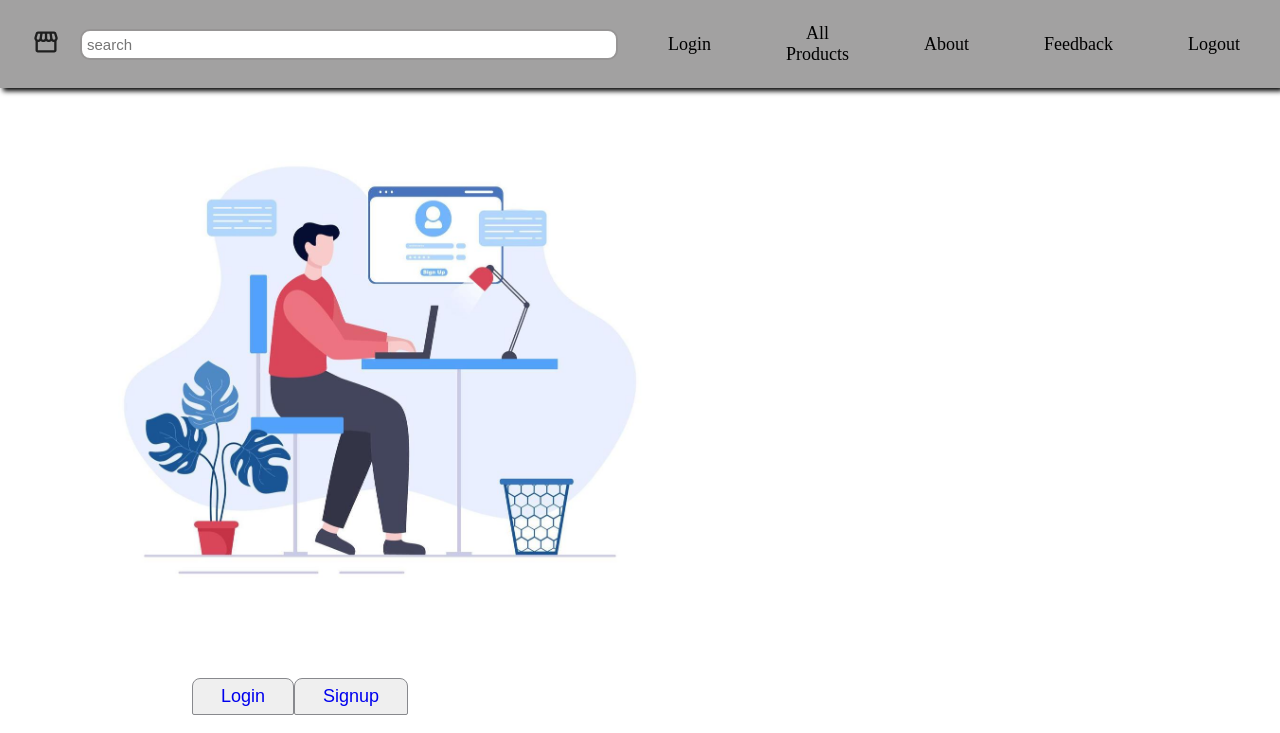
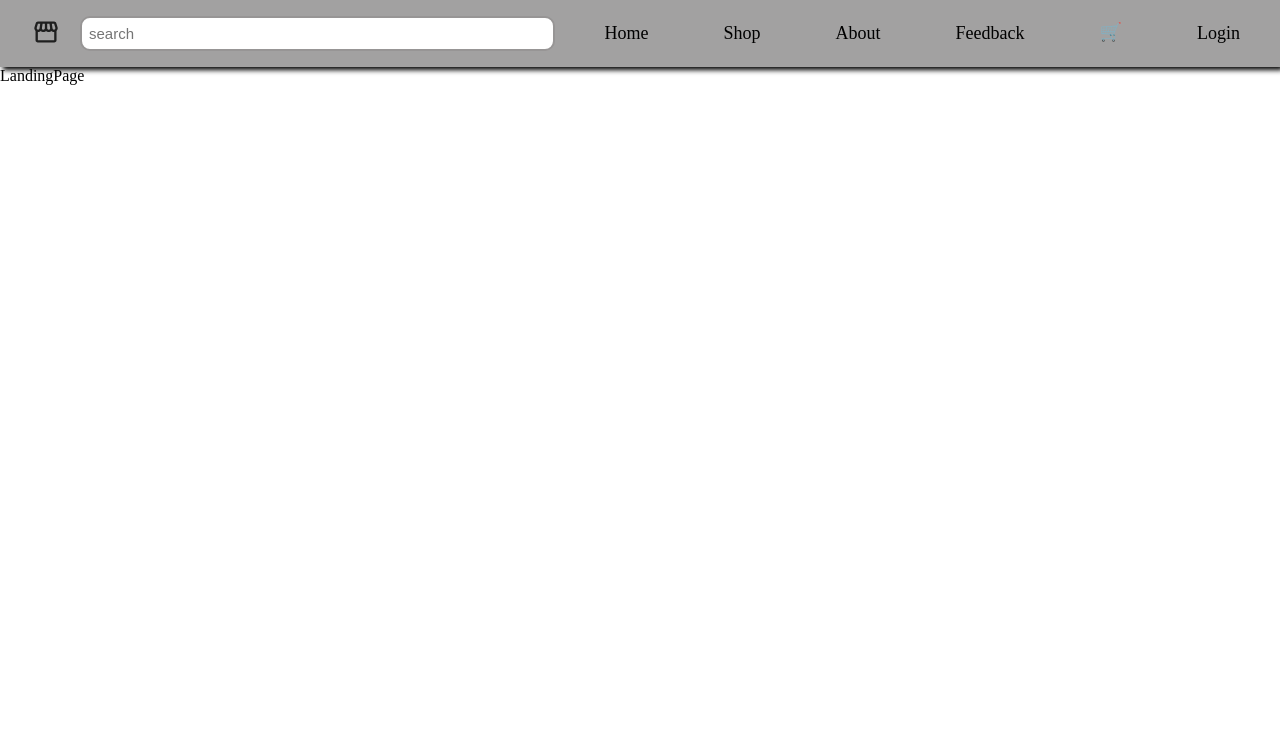
Before and after one commit to rajnandinitikkal/React_ProductListing_Project, a React (Create React App) app in the folder client/: page / in a window 1280 px wide. Shown: the top 733 px of the page. Built offline with nearby package versions, Linux system fonts and the light colour scheme.

Commit message:
website changes with new landing page

```diff
--- a/client/src/App.jsx
+++ b/client/src/App.jsx
@@ -1,5 +1,6 @@
 
 // import axios from "axios";
+import Home from "./view/LandingPage.jsx";
 import Navbar from "./component/Navbar/Navbar";
 import Login from "./view/login.jsx";
 import SignUp from "./view/Signup.jsx";
@@ -10,6 +11,7 @@ import About from "./view/About/About";
 import Feedback from "./view/FeedbackPage.jsx";
 import Footer from "./component/footer.jsx";
 import Logout from "./view/Logout.jsx";
+import Cart from "./view/AddToCart.jsx";
 
 function App() {
 
@@ -18,12 +20,14 @@ function App() {
       <Navbar />
       <Login />
       <SignUp />
+      <Home/>
       <Products />
       <ProductDetailPage />
       <About />
       <Feedback />
       <Footer />
       <Logout />
+      <Cart/>
     </>
   );
 }
--- a/client/src/Styles/Navbar.css
+++ b/client/src/Styles/Navbar.css
@@ -11,6 +11,10 @@ body{
     padding: 10px;
     position:relative;
 }
+
+#cart-button{
+    padding-top: 10px;
+}
 .logo{
     color: black;
     margin-left: 22px;
@@ -20,7 +24,7 @@ body{
 .search-bar{
     border: 2.5px solid rgb(151, 149, 149);
     width: 50%;
-    padding: 5px;
+    padding: 7px;
     border-radius: 10px;
     font-size: 15px;
     margin-right:20px;
@@ -70,6 +74,7 @@ body{
     border: none;
     border-radius: 6px;
 }
+
   @media screen and (max-width: 768px){
     .nav-links{
         position: fixed;
@@ -118,3 +123,39 @@ nav NavLink:first-child{
 /* .div1 NavLink{
    width: 100%;
 } */
+
+/* Position dropdown relative to Login */
+.nav-item.dropdown {
+  position: relative;
+}
+
+/* Dropdown hidden by default */
+.dropdown-menu {
+  display: none;
+  position: absolute;
+  top: 100%; /* appear below the Login link */
+  left: 0;
+  background: white;
+  border: 1px solid #ccc;
+  min-width: 120px;
+  box-shadow: 0 4px 8px rgba(0,0,0,0.1);
+  z-index: 1000;
+}
+
+/* Dropdown items */
+.dropdown-item {
+  display: block;
+  padding: 8px 12px;
+  color: #333;
+  text-decoration: none;
+  transition: background 0.2s;
+}
+
+.dropdown-item:hover {
+  background: #f0f0f0;
+}
+
+/* Show dropdown when hovering Login */
+.nav-item.dropdown:hover .dropdown-menu {
+  display: block;
+}
--- a/client/src/Styles/signup.css
+++ b/client/src/Styles/signup.css
@@ -5,9 +5,7 @@
     border:black ;
     border-radius: 2px solid gray;
     padding: 30px;
-    /* max-width: 500px; */
     display: flex;
-    /* flex-wrap: wrap; */
     justify-content:space-between;
     gap: 40px;
     font-size: 25px;
@@ -18,10 +16,9 @@
     width: 660px;
 }
 .box-item-a{
-    /* flex: 2; */
-    /* max-width: 500px; */
    margin-right: 180px;
    margin-top: 30px;
+   text-align: center;
 }
 .namecontainer{
     display: flex;
@@ -99,6 +96,11 @@ p{
         width: 100%;
      }
      .upperflextbutton{
-        padding: 0%;
+        position: relative;
+     }
+     .box-item-a{
+        margin-left: auto;
+        margin-right: auto;
+        text-align: center;
      }
 }
--- a/client/src/component/Navbar.jsx
+++ b/client/src/component/Navbar.jsx
@@ -51,10 +51,10 @@ function Navbar() {
           </button>
 
           <NavLink to="/" className="nav-item">
-            Login
+            Home
           </NavLink>
           <NavLink to="/products" className="nav-item">
-            All Products
+            Shop
           </NavLink>
           <NavLink to="/about" className="nav-item">
             About
@@ -62,10 +62,21 @@ function Navbar() {
           <NavLink to="/feedback" className="nav-item">
             Feedback
           </NavLink>
-          <NavLink to="/logout" className="nav-item">
+          {/* <NavLink to="/logout" className="nav-item">
             Logout
+          </NavLink> */}
+          <NavLink to="/cart" className="nav-item" id="cart-button">
+         🛒
+          </NavLink>
+           <NavLink to="/login" className="nav-item" id="loginhover">
+            Login
+          <div className="dropdown-menu">
+          <NavLink to="/register" className="dropdown-item">Register</NavLink>
+          <NavLink to="/logout" className="dropdown-item">Logout</NavLink>
+        </div>
           </NavLink>
         </div>
+
       </nav>
     </>
   );
--- a/client/src/view/LandingPage.jsx
+++ b/client/src/view/LandingPage.jsx
@@ -0,0 +1,9 @@
+import React from 'react';
+
+function LandingPage() {
+  return (
+    <div>LandingPage</div>
+  )
+}
+
+export default LandingPage
--- a/client/webpack.config.js
+++ b/client/webpack.config.js
@@ -23,5 +23,6 @@ module.exports = {
     hot: true,
     open: true,
     port: 3000,
+    allowedHosts: "all",
   },
 };
```
Also changed, not shown: client/src/index.jsx (+5 -2 lines), client/src/assets/icons8-add-to-cart-50.png (added), client/src/assets/shopping-online-hd.avif (added), client/src/view/AddToCart.jsx (added).
